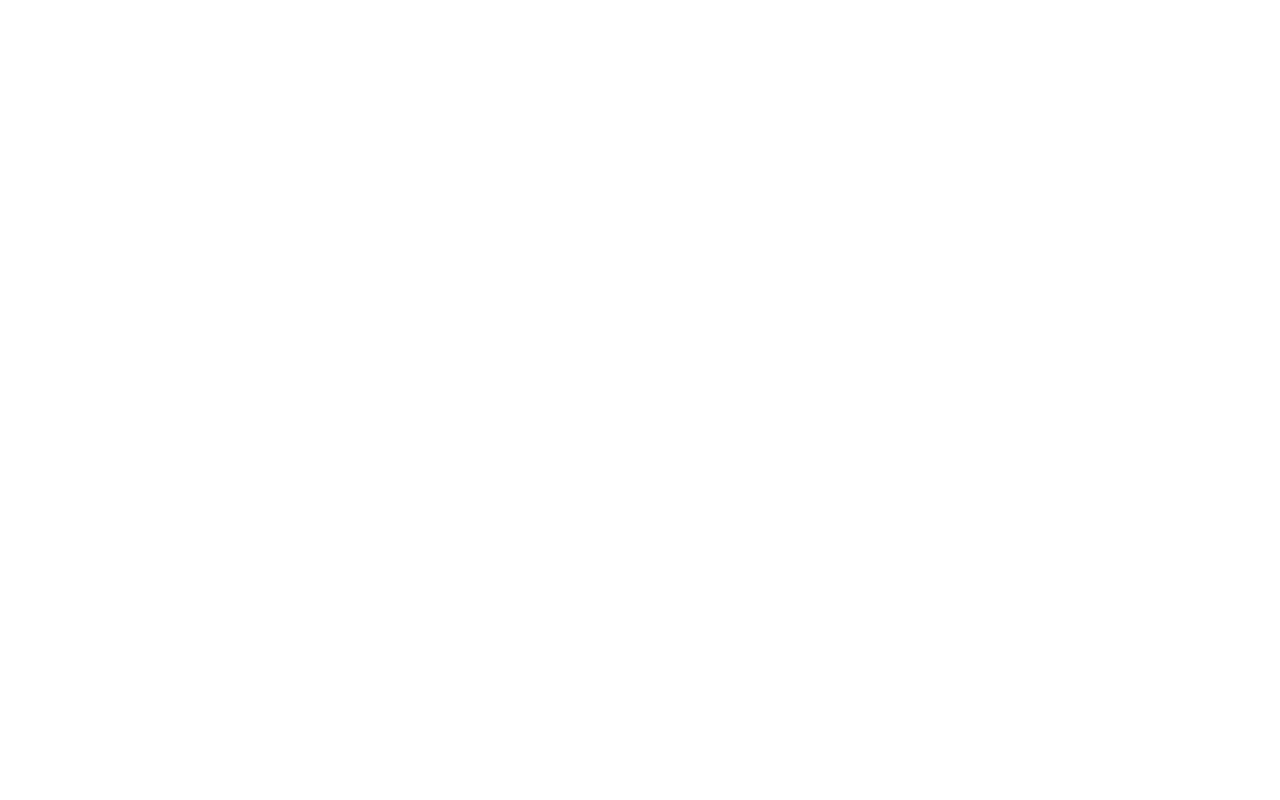
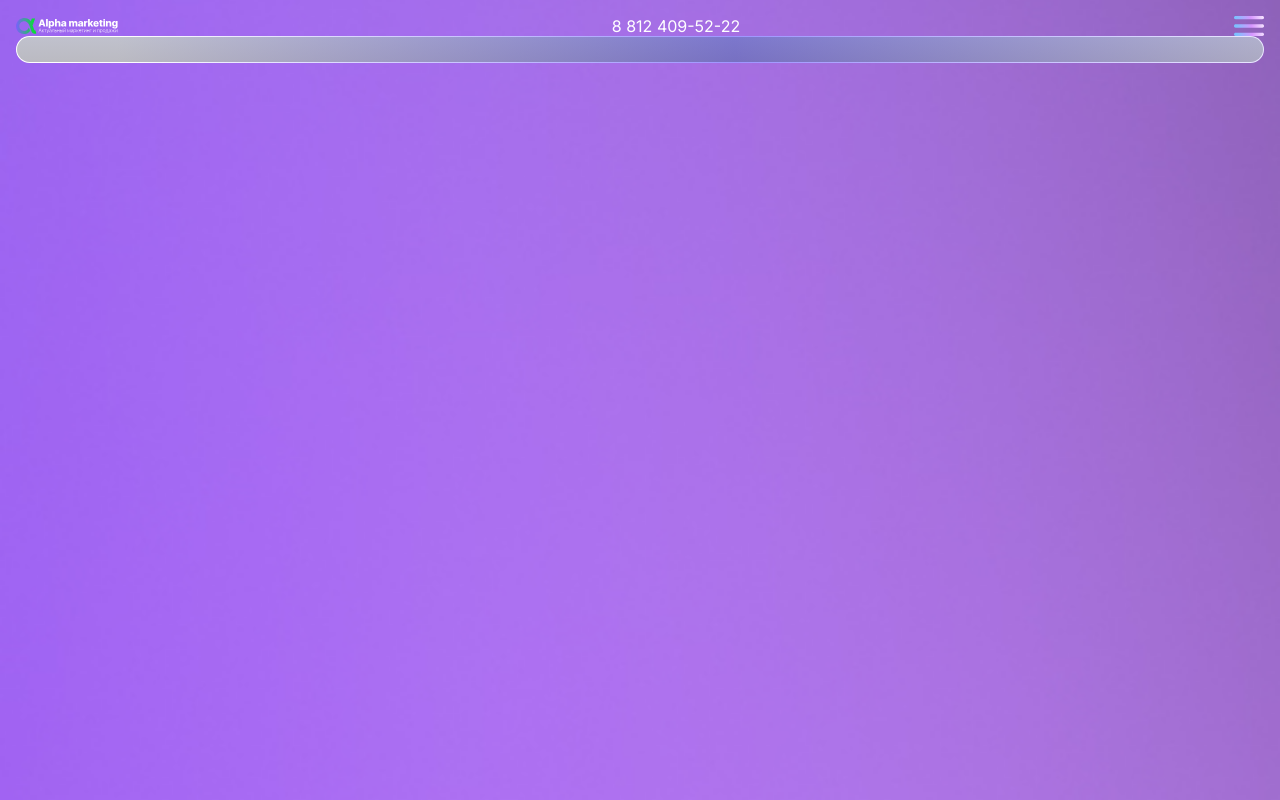
Before and after one commit to RuslanVoronov/crm, a plain HTML site: page index.html in a window 1280 px wide. Drawn offline with Linux system fonts and the light colour scheme.

Commit message:
build header

```diff
--- a/css/style.css
+++ b/css/style.css
@@ -0,0 +1,45 @@
+body {
+    margin: 0;
+    padding: 10px;
+    background: url('../images/Фон_Моб_CRM.jpg') no-repeat center / cover;
+    /* background-color: purple; */
+    overflow: hidden;
+}
+
+.pagecrm_header {
+    padding: 6px;
+    display: flex;
+    flex-wrap: wrap;
+    align-items: center;
+    justify-content: space-between;
+}
+
+.pagecrm_logo {}
+
+.pagecrm_link {
+    color: white;
+    font-family: "Inter";
+    margin: 0;
+}
+
+.pagecrm_menu {
+    background: url('../images/menu.svg') no-repeat center / cover;
+    width: 30px;
+    height: 20px;
+    cursor: pointer;
+}
+
+.pagecrm_input-search {
+    position: relative;
+
+    width: 100%;
+    padding: 0;
+    height: 25px;
+
+    border-radius: 420px;
+    background: linear-gradient(180deg, rgba(46, 51, 90, 0.3) 0%, rgba(28, 27, 51, 0.3) 100%) padding-box,
+
+        linear-gradient(266.77deg, #FFFFFF -11.99%, #9E95FF 42.41%, #FFFFFF 91.84%) border-box;
+
+    border: 1px solid transparent;
+}
--- a/index.html
+++ b/index.html
@@ -1,11 +1,26 @@
 <!DOCTYPE html>
 <html lang="en">
+
 <head>
     <meta charset="UTF-8">
     <meta name="viewport" content="width=device-width, initial-scale=1.0">
     <title>CRM</title>
+    <link rel="preconnect" href="https://fonts.googleapis.com">
+    <link rel="preconnect" href="https://fonts.gstatic.com" crossorigin>
+    <link
+        href="https://fonts.googleapis.com/css2?family=Inter:ital,opsz,wght@0,14..32,100..900;1,14..32,100..900&family=Oswald:wght@200..700&display=swap"
+        rel="stylesheet">
+    <link rel="stylesheet" href="css/style.css">
 </head>
+
 <body>
+    <header class="pagecrm_header">
+        <img class="pagecrm_logo" src="/images/header__logo.svg" alt="лого" />
+        <p class="pagecrm_link">8 812 409-52-22</p>
+        <div class="pagecrm_menu"></div>
+        <input class="pagecrm_input-search"></input>
+    </header>
 
 </body>
+
 </html>
```
Also changed, not shown: images/Text_styles_desktop.SVG (deleted), images/Text_styles_mobile.SVG (deleted), images/header__logo.svg (added), images/menu.svg (added), images/quiz.SVG (deleted), images/Фон_Моб_CRM.jpg (added).
